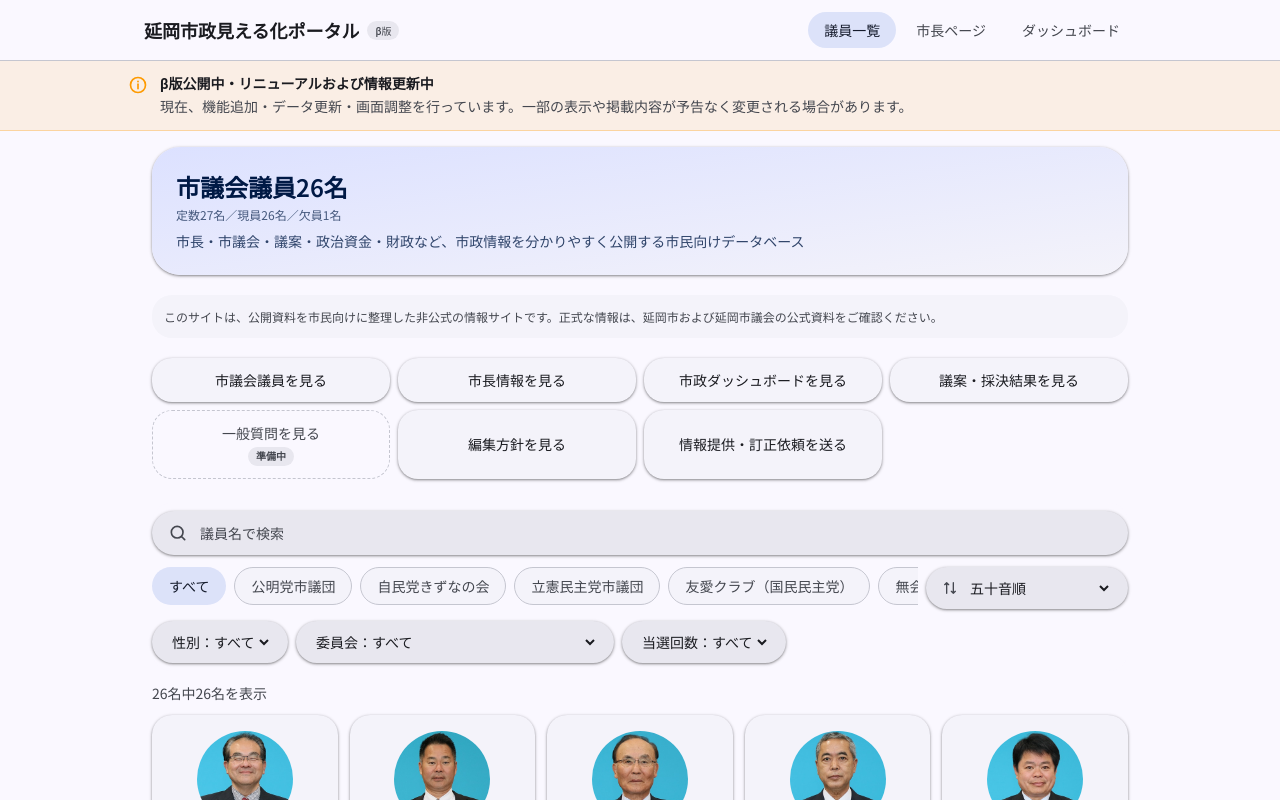
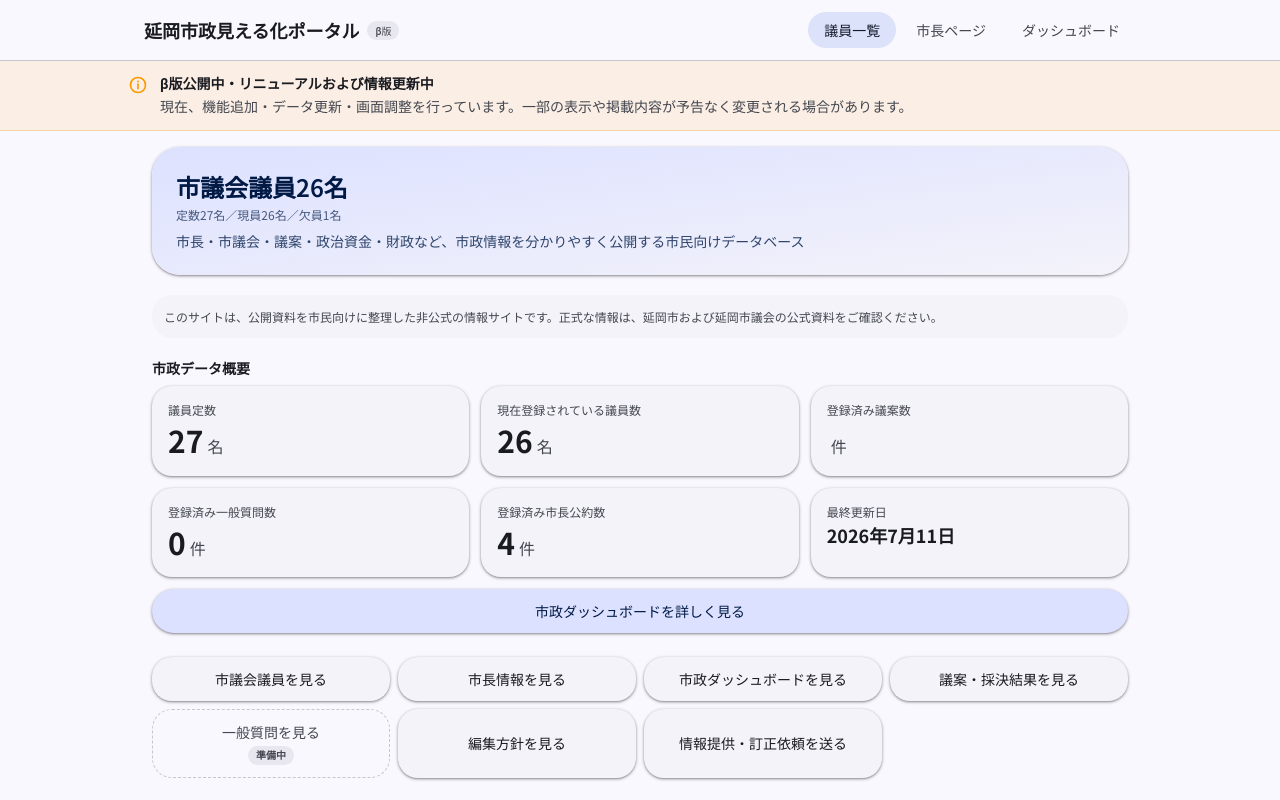
Before and after one commit to nobeoka-mieruka/nobeoka-shisei-portal, a React (Vite) app: page / in a window 1280 px wide. Shown: the top 800 px of the page. Built offline with nearby package versions, Linux system fonts and the light colour scheme.

Commit message:
ダッシュボード改善

```diff
--- a/src/pages/HomePage.tsx
+++ b/src/pages/HomePage.tsx
@@ -1,7 +1,9 @@
 import { useMemo, useState } from "react";
 import { Link, useSearchParams } from "react-router-dom";
 import membersData from "../data/members.json";
-import type { CouncilMember, Gender } from "../types";
+import billsData from "../data/bills.json";
+import mayorData from "../data/mayor.json";
+import type { CouncilMember, Gender, Bill, Mayor } from "../types";
 import { allFactions, getFaction } from "../lib/factions";
 import { COUNCIL_STATUTORY_SEATS } from "../lib/constants";
 import { MemberCard } from "../components/MemberCard";
@@ -9,10 +11,15 @@ import { SearchBar } from "../components/SearchBar";
 import { FactionFilter } from "../components/FactionFilter";
 import { FilterSelect } from "../components/FilterSelect";
 import { SortSelect, type SortKey } from "../components/SortSelect";
+import { StatCard } from "../components/StatCard";
 import { usePageTitle } from "../hooks/usePageTitle";
+import { SITE_LAST_UPDATED, formatJapaneseDate } from "../config/site";
 
 const members = membersData as CouncilMember[];
+const bills = billsData as Bill[];
+const mayor = mayorData as Mayor;
 const vacantSeats = Math.max(COUNCIL_STATUTORY_SEATS - members.length, 0);
+const registeredQuestionCount = members.reduce((sum, m) => sum + m.questions.length, 0);
 
 const genderLabels: Record<Gender, string> = {
   male: "男性",
@@ -123,6 +130,26 @@ export function HomePage() {
         このサイトは、公開資料を市民向けに整理した非公式の情報サイトです。正式な情報は、延岡市および延岡市議会の公式資料をご確認ください。
       </p>
 
+      <section aria-labelledby="city-data-summary-heading" className="mb-6">
+        <h2 id="city-data-summary-heading" className="mb-2 text-sm font-semibold text-on-surface">
+          市政データ概要
+        </h2>
+        <div className="grid grid-cols-2 gap-3 sm:grid-cols-3">
+          <StatCard label="議員定数" value={COUNCIL_STATUTORY_SEATS} unit="名" />
+          <StatCard label="現在登録されている議員数" value={members.length} unit="名" />
+          <StatCard label="登録済み議案数" value={bills.length} unit="件" />
+          <StatCard label="登録済み一般質問数" value={registeredQuestionCount} unit="件" />
+          <StatCard label="登録済み市長公約数" value={mayor.pledges.length} unit="件" />
+          <StatCard label="最終更新日" value={formatJapaneseDate(SITE_LAST_UPDATED)} compact />
+        </div>
+        <Link
+          to="/dashboard"
+          className="mt-3 flex items-center justify-center rounded-full bg-primary-container px-4 py-3 text-sm font-medium text-on-primary-container shadow-e1 transition hover:opacity-90 focus-visible:outline focus-visible:outline-2 focus-visible:outline-offset-2 focus-visible:outline-primary"
+        >
+          市政ダッシュボードを詳しく見る
+        </Link>
+      </section>
+
       <nav aria-label="サイト内のページ" className="mb-6 grid grid-cols-2 gap-2 sm:grid-cols-3 md:grid-cols-4">
         {navLinks.map((link) =>
           link.ready && link.to ? (
```
